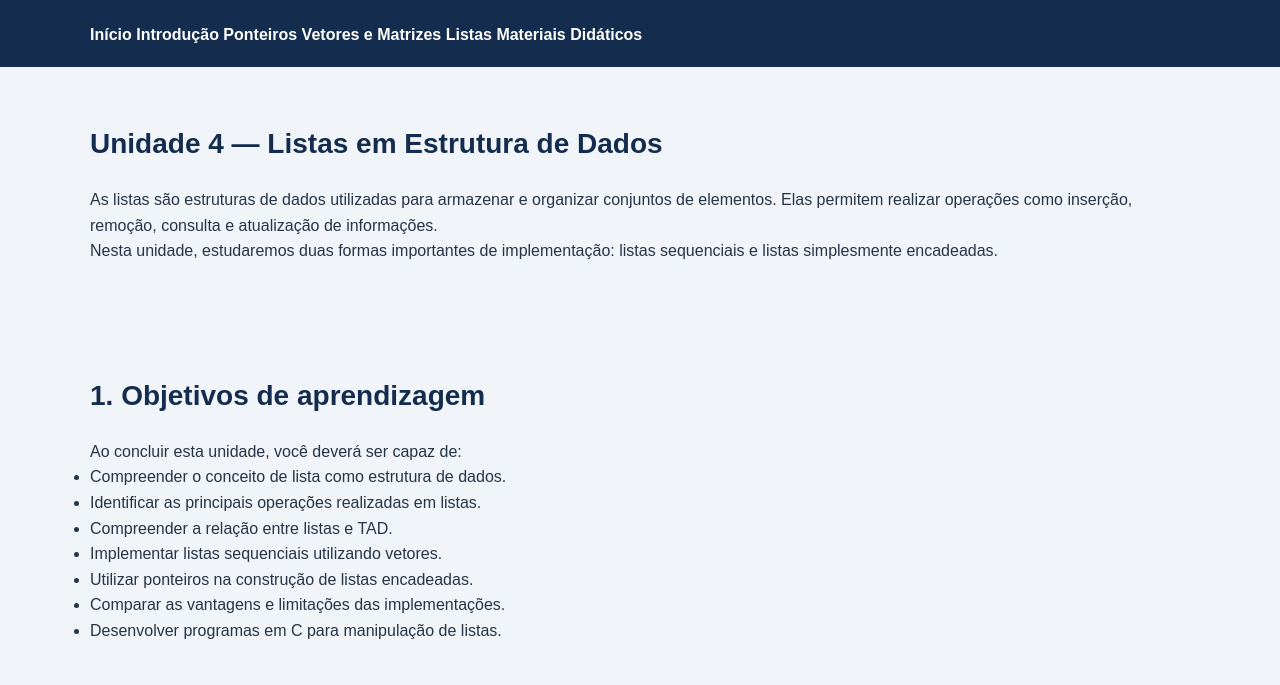
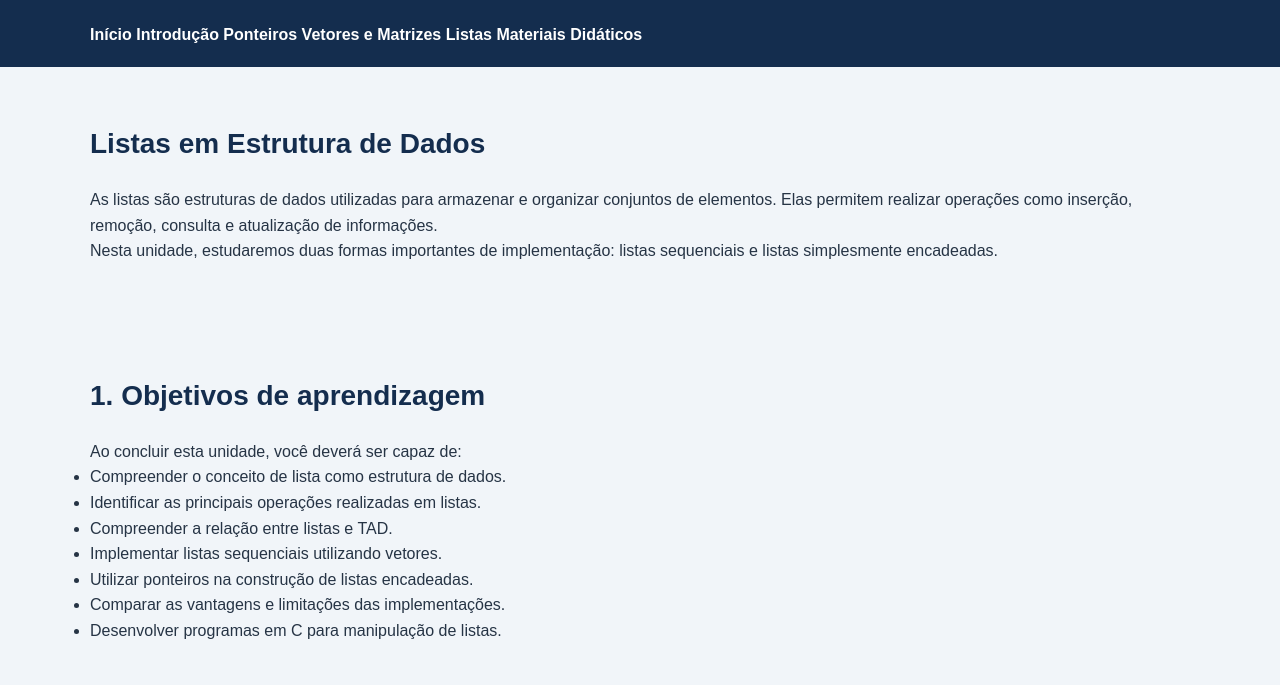
Before and after one commit to geraldonsjunior/ads-estrutura-de-dados, a plain HTML site: page aulas/listas/index.html in a window 1280 px wide. Shown: the part 115-800 px from the top of the page. Drawn offline with Linux system fonts and the light colour scheme.

Commit message:
Update index.html

```diff
--- a/aulas/listas/index.html
+++ b/aulas/listas/index.html
@@ -45,7 +45,7 @@
         <!-- APRESENTAÇÃO -->
         <section class="secao">
 
-            <h2>Unidade 4 — Listas em Estrutura de Dados</h2>
+            <h2>Listas em Estrutura de Dados</h2>
 
             <p>
                 As listas são estruturas de dados utilizadas para
```
